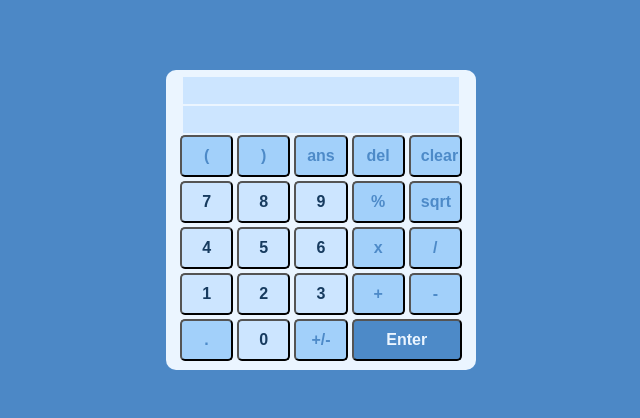
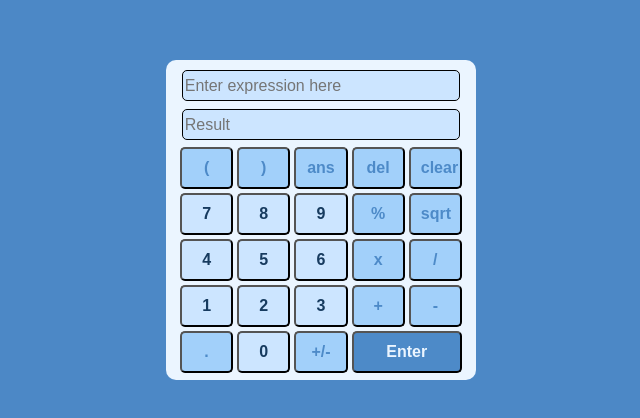
Before and after one commit to ChandraBhooshan/oibsip-internsip-calculator, a plain HTML site: page index.html in a window 1280 px wide. Shown: the part 180-598 px from the top of the page, without its empty margins (319-959 px from the left). Drawn offline with Linux system fonts and the light colour scheme.

Commit message:
minor change.

```diff
--- a/index.html
+++ b/index.html
@@ -9,11 +9,16 @@
   <body>
     <div class="main">
       <div class="grid-container">
-        <div class="row0">
-          <input type="text" id="input-value" />
+        <div class="row01">
+          <input
+            type="text"
+            id="input-value"
+            placeholder="Enter expression here"
+            required
+          />
         </div>
-        <div class="row0">
-          <input type="text" disabled id="output-value" />
+        <div class="row02">
+          <input type="text" disabled id="output-value" placeholder="Result" />
         </div>
         <div class="row1">
           <button
@@ -230,73 +235,19 @@
 
       function calculate() {
         var p = document.getElementById("input-value").value;
-        var q = eval(p);
-        document.getElementById("output-value").value = q;
+        if (p == "") {
+          document.getElementById("input-value").placeholder = "no expression entered.";
+
+        } else {
+          var q = eval(p);
+          document.getElementById("output-value").value = q;
+        }
       }
       function clearone() {
-
-        document.getElementById("input-value").value = document.getElementById("input-value").value.slice(0, -1);
-
+        document.getElementById("input-value").value = document
+          .getElementById("input-value")
+          .value.slice(0, -1);
       }
-
-      // function getValue() {
-      //   let txt = document.getElementById("id");
-      //   let textvalue = txt.value;
-
-      //   let result = document.getElementById("id");
-      //   result.innerText = textvalue;
-      // }
-      // const zero = document.getElementById("btn-zero").value;
-      // console.log(zero);
     </script>
   </body>
 </html>
-
-<!-- <div class="main">
-  <div class="grid-container">
-    <div class="row0">
-      <input type="text" id="value-in" />
-    </div>
-    <div class="row0">
-      <input type="text" disabled id="value-out" />
-    </div>
-    <div class="row1">
-      <button class="grid-item row1-grid-item" id="open-cicle-bracket"
-        >(</button
-      >
-      <button class="grid-item row1-grid-item" id="close-cicle-bracket"
-        >)</button
-      >
-      <button class="grid-item row1-grid-item" id="answer-btn">ans</button>
-      <button class="grid-item row1-grid-item" id="delete-btn">del</button>
-      <button class="grid-item row1-grid-item" id="clear-btn">clear</button>
-    </div>
-    <div class="row2">
-      <button class="grid-item row2-789" id="btn-seven">7</button>
-      <button class="grid-item row2-789" id="btn-eight">8</button>
-      <button class="grid-item row2-789" id="btn-nine">9</button>
-      <button class="grid-item row2-modulosqrt" id="btn-modulo">%</button>
-      <button class="grid-item row2-modulosqrt" id="btn-sqrt">sqrt</button>
-    </div>
-    <div class="row3">
-      <button class="grid-item row3-456" id="btn-four">4</button>
-      <button class="grid-item row3-456" id="btn-five">5</button>
-      <button class="grid-item row3-456" id="btn-siz">6</button>
-      <button class="grid-item row3-xdivide" id="btn-into">x</button>
-      <button class="grid-item row3-xdivide" id="btn-divide">/</button>
-    </div>
-    <div class="row4">
-      <button class="grid-item row4-123" id="btn-one">1</button>
-      <button class="grid-item row4-123" id="btn-two">2</button>
-      <button class="grid-item row4-123" id="btn-three">3</button>
-      <button class="grid-item row4-minusplus" id="btn-plus">+</button>
-      <button class="grid-item row4-minusplus" id="btn-minus">-</button>
-    </div>
-    <div class="row5">
-      <button class="grid-item row5-dot" id="btn-dot">.</button>
-      <button class="grid-item row5-0" id="btn-zero">0</button>
-      <button class="grid-item row5-minusplus" id="btn-plus-minus">+/-</button>
-      <button class="grid-item row5-enter" id="btn-enter">Enter</button>
-    </div>
-  </div>
-</div> -->
--- a/style.css
+++ b/style.css
@@ -11,7 +11,7 @@ body {
 
 .main {
   width: 300px;
-  height: 300px;
+  height: min-content;
   background-color: #ebf5ff;
   border-radius: 10px;
   position: absolute;
@@ -26,18 +26,23 @@ body {
 .grid-container {
   padding: 5px;
 }
-.row0 {
-  padding-top: 2px;
-  /* height: 200%; */
-}
 
 input {
   width: 94%;
   background-color: #cce5ff;
-  border: none;
+  border: 1px solid black;
+  border-radius: 5px;
+  padding: 2px;
   height: 25px;
+  font-weight: normal;
 }
 
+.row01 {
+  margin: 5px 0px 8px 0px;
+}
+.row02 {
+  margin: 5px 0px 5px 0px;
+}
 .row1,
 .row2,
 .row3,
@@ -105,7 +110,6 @@ input {
 }
 
 .grid-item {
-  /* border: 1px solid; */
   border-radius: 5px;
   margin: 0px 2px;
   width: auto;
```
